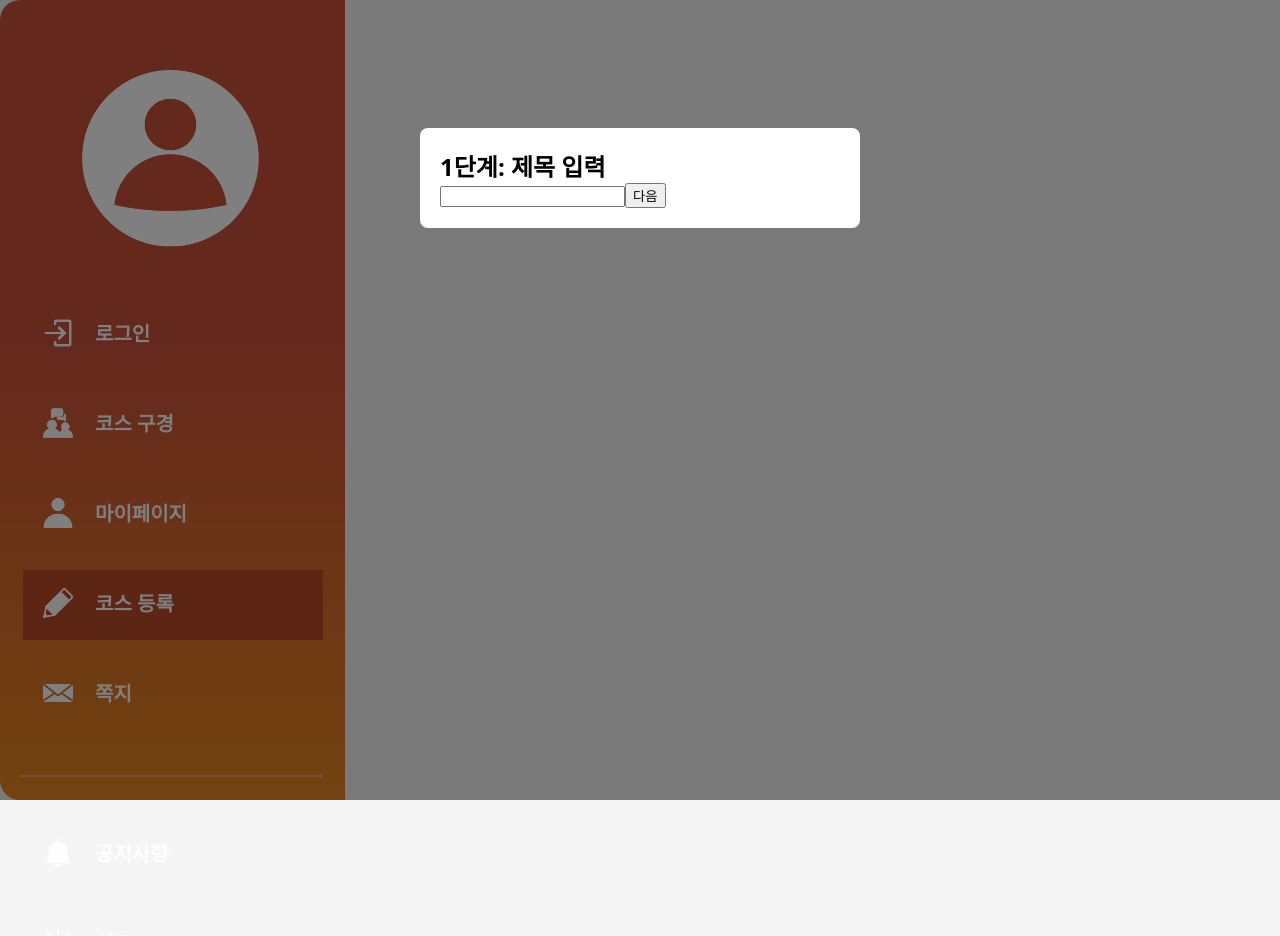
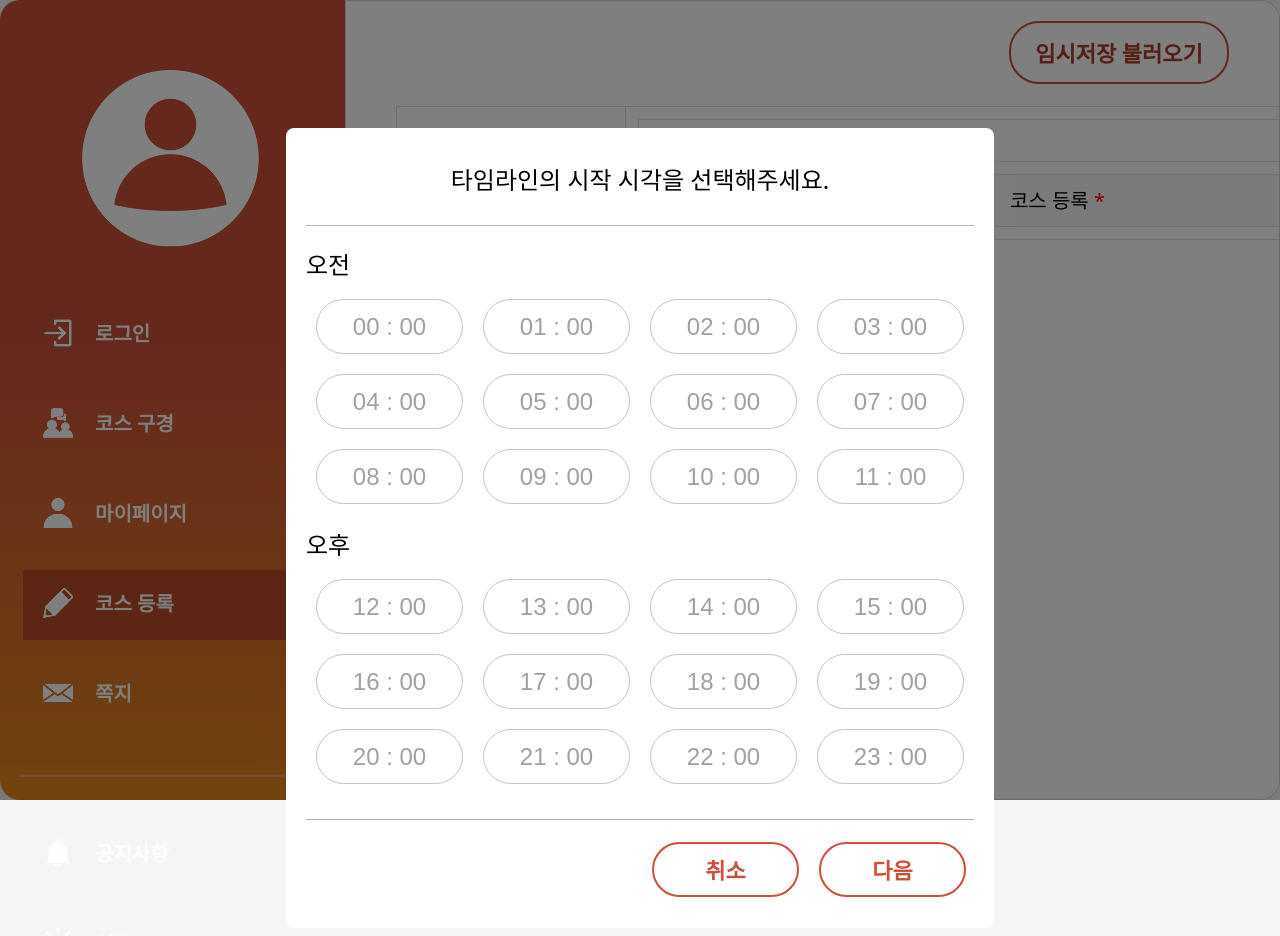
Before and after one commit to KimSeongeun12/eatPlanFront, a Next.js app: page /write in a window 1280 px wide. Shown: the top 936 px of the page. Built offline with nearby package versions, Linux system fonts and the light colour scheme.

Commit message:
코스 등록 모달 조금

```diff
--- a/src/app/report/[report_idx]/page.jsx
+++ b/src/app/report/[report_idx]/page.jsx
@@ -7,11 +7,11 @@ import './reportDetail.css';
 
 export default function ReportDetailPage() {
     return (
-        <div className="main-container">
+        <>
             <LeftMenu/>
             <div className="rightMenu">
                 <ReportDetail/>
             </div>
-        </div>
+        </>
     );
 }
--- a/src/app/report/page.jsx
+++ b/src/app/report/page.jsx
@@ -6,11 +6,11 @@ import './reportList.css';
 
 export default function ReportListPage() {
     return (
-        <div className="main-container">
+        <>
             <LeftMenu/>
             <div className="rightMenu">
                 <ReportList/>
             </div>
-        </div>
+        </>
     );
 }
--- a/src/app/report/reportList.jsx
+++ b/src/app/report/reportList.jsx
@@ -4,7 +4,7 @@
 import {useEffect, useState} from "react";
 import axios from "axios";
 import Link from "next/link";
-import './reportList.css';
+// import './reportList.css';
 
 export default function ReportList() {
 
@@ -47,7 +47,7 @@ const handlePageChange = (newPage) => {
 
 
     return (
-        <div>
+        <>
             <h2>신고목록</h2>
             <table className="report-table">
                 <thead>
@@ -99,6 +99,6 @@ const handlePageChange = (newPage) => {
                     다음
                 </button>
             </div>
-        </div>
+        </>
     );
 }
--- a/src/app/write/write_modal/modalCss.css
+++ b/src/app/write/write_modal/modalCss.css
@@ -9,9 +9,53 @@
 }
 
 .modal-content {
-    width: 400px;
+    width: 668px;
+    height: 760px;
     margin: 10% auto;
     background: white;
     padding: 20px;
     border-radius: 8px;
 }
+
+.modal_title {
+    display: inline-block;
+    text-align: center;
+    width: 384px;
+    height: 27px;
+    font-family: 'Noto Sans';
+    font-style: normal;
+    font-weight: 500;
+    font-size: 24px;
+    line-height: 33px;
+    color: #000000;
+    margin: 15px auto 35px auto;
+}
+
+.modal_time_select {
+    box-sizing: border-box;
+    border-width: 1px 0px;
+    border-style: solid;
+    border-color: #B3B3B3;
+    padding-top: 25px;
+    padding-bottom: 30px;
+}
+
+.modal_button {
+    box-sizing: border-box;
+    width: 147px;
+    height: 55px;
+    background: #FFFFFF;
+    border: 2px solid #CC503B;
+    border-radius: 30px;
+    font-family: 'Noto Sans';
+    font-style: normal;
+    font-weight: 700;
+    font-size: 22px;
+    line-height: 30px;
+    align-items: center;
+    text-align: center;
+    color: #CC503B;
+    float: right;
+    margin-left: 12px;
+    margin-right: 8px;
+}
--- a/src/app/write/write_modal/page.jsx
+++ b/src/app/write/write_modal/page.jsx
@@ -56,13 +56,14 @@
 // }
 
 'use client';
-import { useState } from 'react';
+import {useState} from 'react';
 import StepOne from './stepOne';
 import StepTwo from './stepTwo';
 import StepThree from './stepThree';
 import './modalCss.css';
+import CourseWrite from "@/app/write/courseWrite";
 
-export default function StepModal({ onClose, onComplete }) {
+export default function StepModal({onClose, onComplete}) {
     const [step, setStep] = useState(1);
     const [formData, setFormData] = useState({});
 
@@ -70,22 +71,15 @@ export default function StepModal({ onClose, onComplete }) {
     const prevStep = () => setStep((prev) => prev - 1);
 
     const updateFormData = (data) => {
-        setFormData((prev) => ({ ...prev, ...data }));
+        setFormData((prev) => ({...prev, ...data}));
     };
 
     return (
+        <>
             <div className="modal">
                 <div className="modal-content">
-                {/*/!* 닫기 버튼 추가 *!/*/}
-                {/*<div className="modal-header" style={{ display: 'flex', justifyContent: 'space-between', alignItems: 'center' }}>*/}
-                {/*    <h2>코스 작성</h2>*/}
-                {/*    <button onClick={onClose} style={{ fontSize: '16px', border: 'none', background: 'none', cursor: 'pointer' }}>*/}
-                {/*        ❌*/}
-                {/*    </button>*/}
-                {/*</div>*/}
-
-                {step === 1 && <StepOne onNext={nextStep} setData={updateFormData} />}
-                {step === 2 && <StepTwo onNext={nextStep} onPrev={prevStep} setData={updateFormData} />}
+                    {step === 1 && <StepOne onNext={nextStep} setData={updateFormData}/>}
+                    {step === 2 && <StepTwo onNext={nextStep} onPrev={prevStep} setData={updateFormData}/>}
                     {step === 3 && (
                         <StepThree
                             onPrev={prevStep}
@@ -94,5 +88,7 @@ export default function StepModal({ onClose, onComplete }) {
                     )}
                 </div>
             </div>
+            <CourseWrite/>
+        </>
     );
 }
--- a/src/app/write/write_modal/stepOne.jsx
+++ b/src/app/write/write_modal/stepOne.jsx
@@ -1,19 +1,102 @@
 'use client'
 import {useState} from "react";
+import {useRouter} from "next/navigation";
 
-export default function StepOne({ onNext, setData }) {
+export default function StepOne({onNext, setData}) {
     const [title, setTitle] = useState('');
+    const router = useRouter();
 
     const handleNext = () => {
-        setData({ title });  // 상위로 데이터 전달
+        setData({title});  // 상위로 데이터 전달
         onNext();
     };
 
+    const handleCancel = () => {
+        router.back();  // ✅ 이전 페이지로 이동
+    };
+
+    const buttonClick = (value) => {
+        setTitle(value);
+    }
+
+    // 버튼 목록
+    const morning_buttons = ["00 : 00", "01 : 00", "02 : 00", "03 : 00", "04 : 00"
+        , "05 : 00", "06 : 00", "07 : 00", "08 : 00", "09 : 00"
+        , "10 : 00", "11 : 00"];
+
+    const afternoon_buttons = ["12 : 00", "13 : 00", "14 : 00", "15 : 00", "16 : 00"
+        , "17 : 00", "18 : 00", "19 : 00", "20 : 00", "21 : 00"
+        , "22 : 00", "23 : 00"];
+
     return (
-        <div>
-            <h2>1단계: 제목 입력</h2>
-            <input value={title} onChange={(e) => setTitle(e.target.value)} />
-            <button onClick={handleNext}>다음</button>
-        </div>
+        <>
+            <div style={{textAlign: "center"}}>
+                <span className={"modal_title"}>타임라인의 시작 시각을 선택해주세요.</span>
+            </div>
+            <div className={"modal_time_select"}>
+                <span style={{fontSize: '24px'}}>오전</span><br/>
+                <div style={{
+                    marginTop: '15px',
+                    display: 'flex',
+                    flexWrap: 'wrap',
+                    gap: '10px',
+                    justifyContent: 'center'
+                }}>
+                    {morning_buttons.map((btnText) => (
+                        <input
+                            key={btnText}
+                            type="button"
+                            value={btnText}
+                            onClick={() => buttonClick(btnText)}
+                            style={{
+                                width: '147px',
+                                height: '55px',
+                                margin: '5px',
+                                padding: '10px',
+                                backgroundColor: title === btnText ? '#c3c3c3' : '#fff',
+                                color: title === btnText ? '#fff' : '#a1a1a1',
+                                fontSize: '24px',
+                                border: '1px solid #c3c3c3',
+                                borderRadius: '30px',
+                                cursor: 'pointer'
+                            }}
+                        />
+                    ))}
+                </div>
+                <br/>
+                <span style={{fontSize: '24px'}}>오후</span><br/>
+                <div style={{
+                    marginTop: '15px',
+                    display: 'flex',
+                    flexWrap: 'wrap',
+                    gap: '10px',
+                    justifyContent: 'center'
+                }}>
+                    {afternoon_buttons.map((btnText) => (
+                        <input
+                            key={btnText}
+                            type="button"
+                            value={btnText}
+                            onClick={() => buttonClick(btnText)}
+                            style={{
+                                width: '147px',
+                                height: '55px',
+                                margin: '5px',
+                                padding: '10px',
+                                backgroundColor: title === btnText ? '#c3c3c3' : '#fff',
+                                color: title === btnText ? '#fff' : '#a1a1a1',
+                                fontSize: '24px',
+                                border: '1px solid #c3c3c3',
+                                borderRadius: '30px',
+                                cursor: 'pointer'
+                            }}
+                        />
+                    ))}
+                </div>
+            </div>
+            <br/>
+            <button className={"modal_button"} onClick={handleNext}>다음</button>
+            <button className={"modal_button"} onClick={handleCancel}>취소</button>
+        </>
     );
 }
```
Lines whose indentation alone changed are shown as unchanged.
